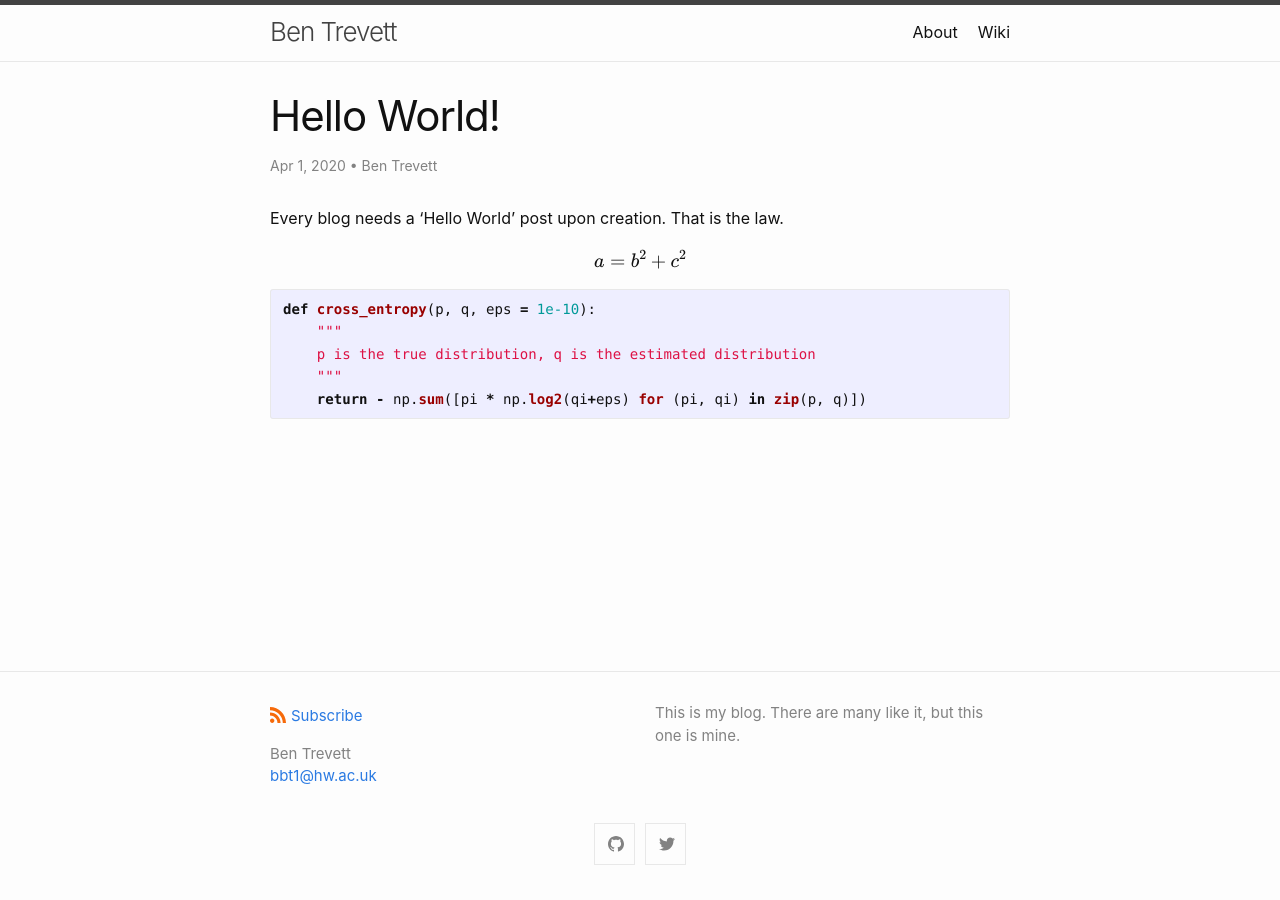
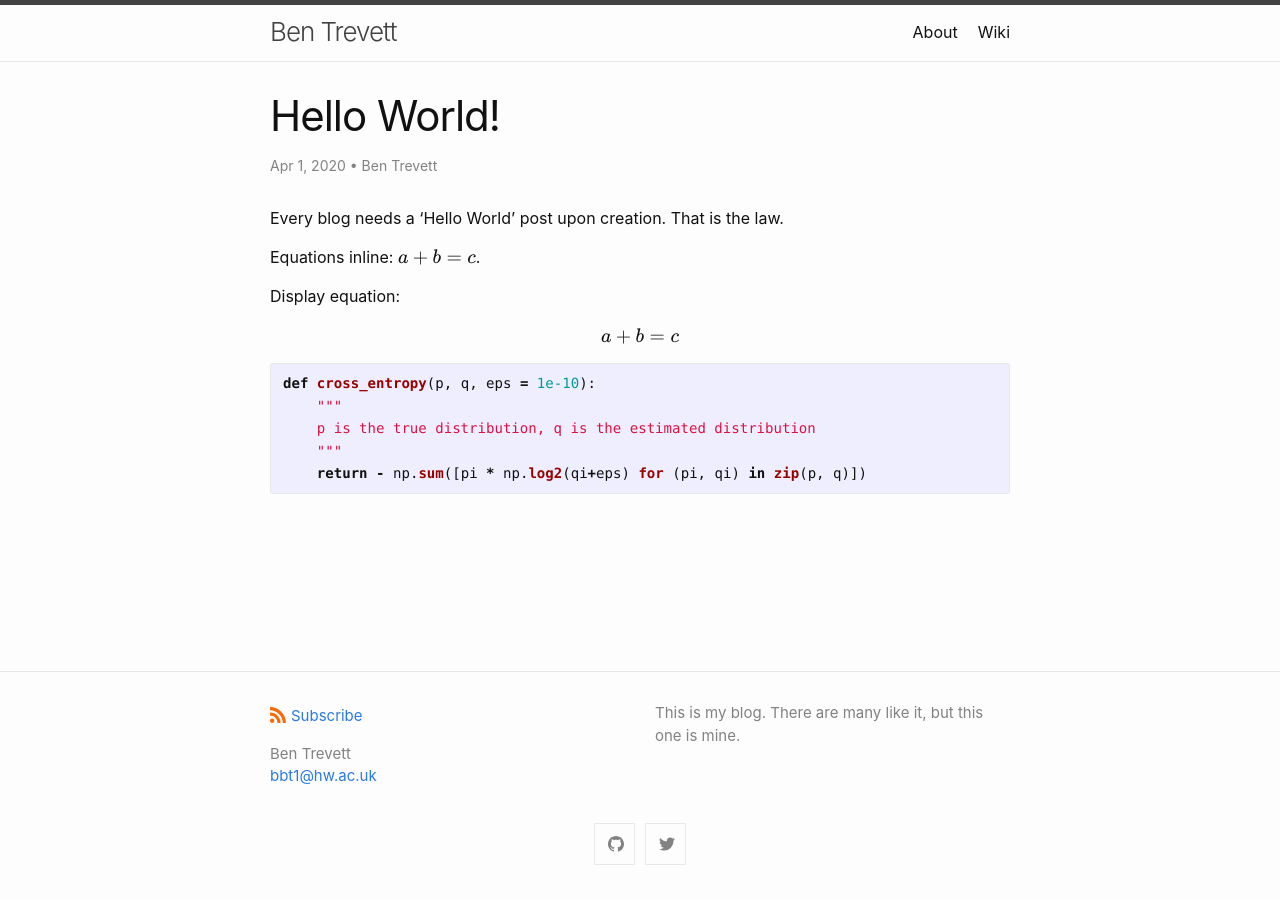
Before and after one commit to bentrevett/bentrevett.github.io, a Jekyll site: the page built from _posts/2020-04-01-hello-world.md, in a window 1280 px wide. Built offline with Jekyll 4.4.1, drawn with Linux system fonts in a browser that asks for light colours; formulas are drawn with MathJax 3.

Commit message:
am i formatting the math wrong?

````diff
--- a/_posts/2020-04-01-hello-world.md
+++ b/_posts/2020-04-01-hello-world.md
@@ -8,9 +8,11 @@ author:
 
 Every blog needs a 'Hello World' post upon creation. That is the law.
 
-$$
-a = b^2 + c^2
-$$
+Equations inline: $$a + b = c$$.
+
+Display equation:
+
+$$a + b = c$$
 
 ```python
 def cross_entropy(p, q, eps = 1e-10):
````
